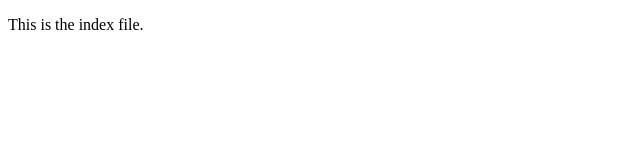
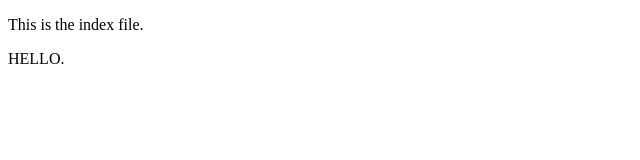
Before and after one commit to Resha77/L1C2, a plain HTML site: page index.html in a window 1280 px wide. Shown: the full height of the page, 0-640 px from the left. Drawn offline with Linux system fonts and the light colour scheme.

Commit message:
Hello, Sabrin Bhai!

```diff
--- a/index.html
+++ b/index.html
@@ -7,5 +7,6 @@
 </head>
 <body>
     <p>This is the index file.</p>
+    <p>HELLO.</p>
 </body>
 </html>
```
